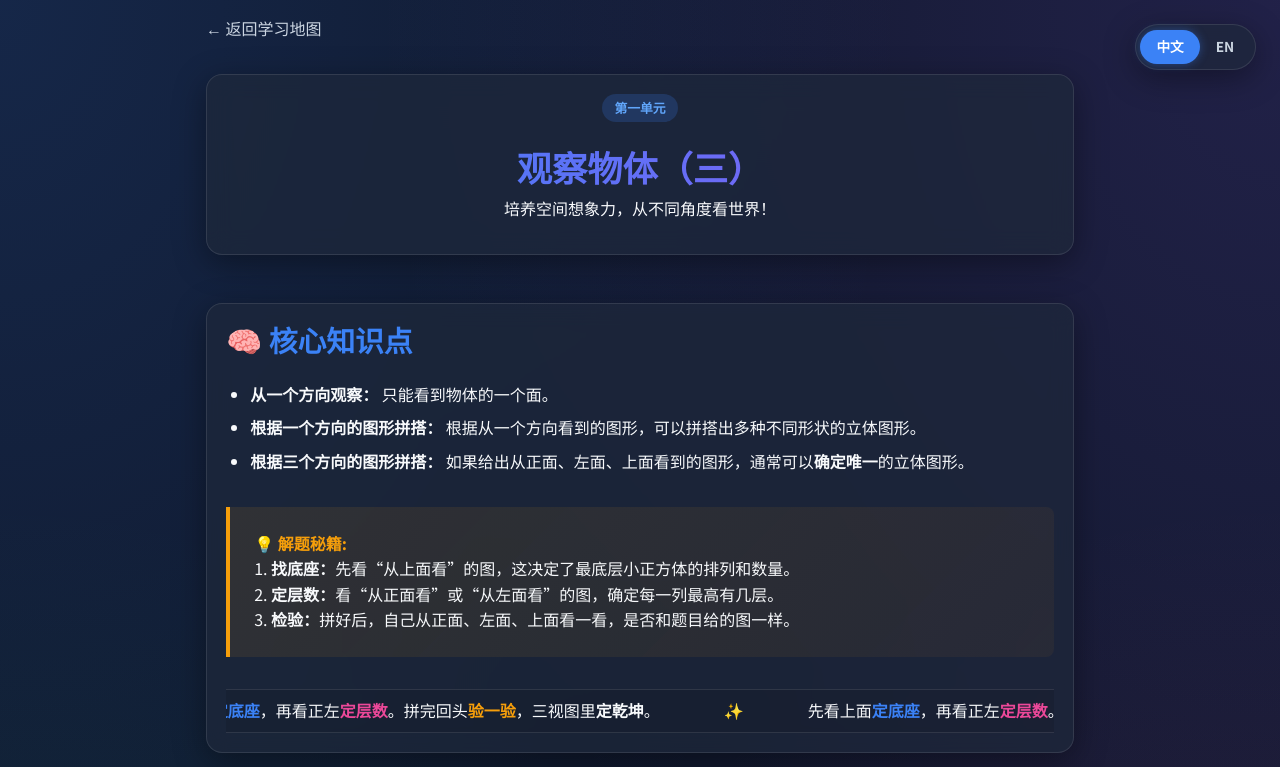
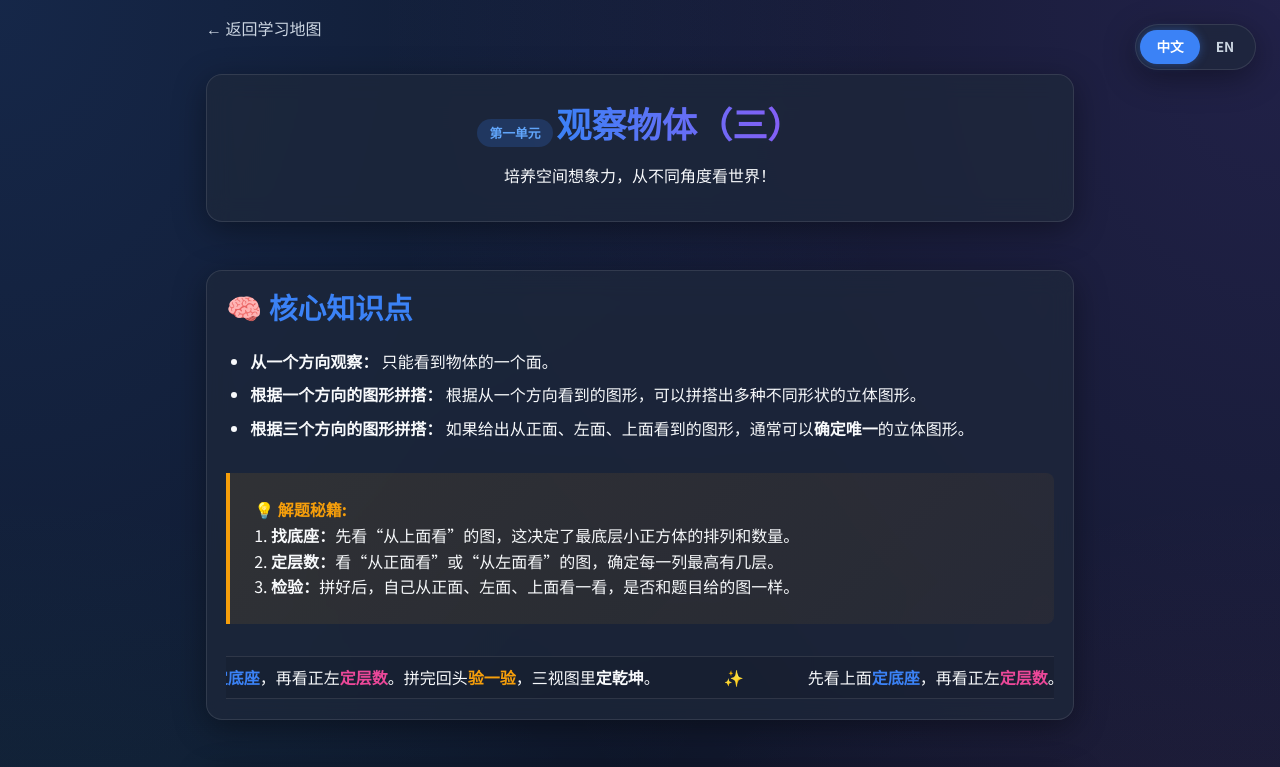
Before and after one commit to timathon/k-maps, a website: page math/m5b/m5b-ch01.html in a window 1280 px wide. Shown: the top 767 px of the page. Drawn offline with Linux system fonts and the light colour scheme.

Commit message:
style(m5b): fix gradient effect on chapter titles

```diff
--- a/math/m5b/assets/style.css
+++ b/math/m5b/assets/style.css
@@ -102,6 +102,11 @@ a {
 
 .chapter-header .title {
   margin-top: 0.5rem;
+}
+
+.title.text-gradient {
+  display: inline-block;
+  width: auto;
 }
 
 .subtitle {
```
